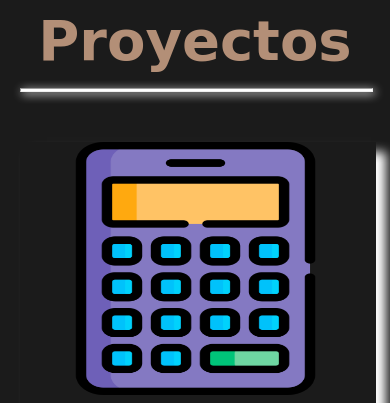
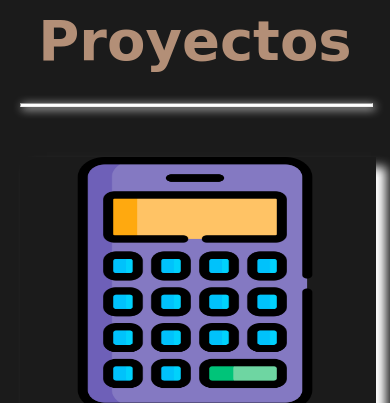
Before and after one commit to halg830/proyectosSena.github.io, a plain HTML site: page index.html in a window 390 px wide. Shown: the top 403 px of the page. Drawn offline with Linux system fonts and the light colour scheme.

Commit message:
ajuste de columnas

```diff
--- a/style.css
+++ b/style.css
@@ -20,7 +20,7 @@ hr{
     background-color: white;
     height: 2px;
     width: 100%;
-    margin: 15px 0 50px 0;
+    margin: 30px 0 50px 0;
     box-shadow: 2px 2px 10px white;
 }
 
@@ -53,14 +53,20 @@ a:hover{
     transform: scale(1.1);
 }
 
+@media (max-width: 1500px){
+    #cont{
+        grid-template-columns: repeat(3, 31%);
+    }
+}
+
 @media (max-width:700px){
     #cont{
-        grid-template-columns: repeat(2, 50%);
+        grid-template-columns: repeat(2, 48%);
     }
 }
 
 @media (max-width:500px){
     #cont{
-        grid-template-columns: repeat(1, 100%);
+        grid-template-columns: repeat(1, 98%);
     }
 }
```
